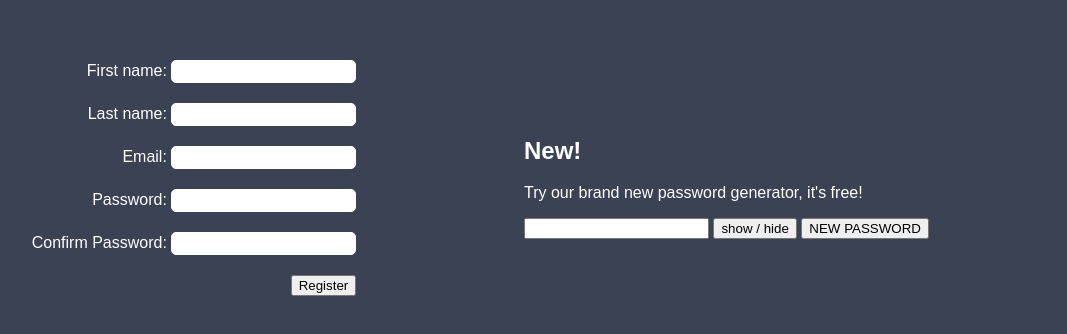
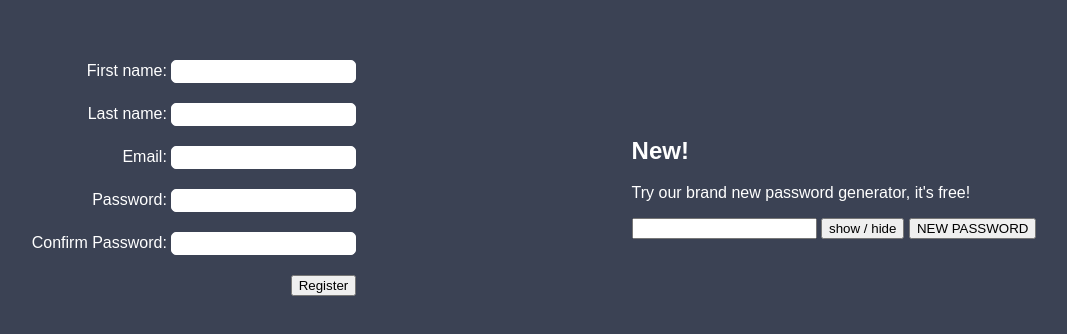
Before and after one commit to Jafeth44/form-vite, a website built with Vite: page index.html in a window 1280 px wide. Shown: the part 222-556 px from the top of the page, without its empty margins (126-1193 px from the left). Built offline with nearby package versions, Linux system fonts and the light colour scheme; some packages are replaced by stand-ins of ours.

Commit message:
real final commit

```diff
--- a/js/main.js
+++ b/js/main.js
@@ -24,11 +24,13 @@ document.querySelector('#app').innerHTML = /*html*/`
   </form>
 `
 document.querySelector('#password-box').innerHTML = /*html*/`
-  <h2>New!</h2>
-  <p>Try our brand new password generator, it's free!</p>
-  <input type="password" id="generated-password" readonly>
-  <button id="btn-show">show / hide</button>
-  <button id="btn-generator">NEW PASSWORD</button>
+  <div>
+    <h2>New!</h2>
+    <p>Try our brand new password generator, it's free!</p>
+    <input type="password" id="generated-password" readonly>
+    <button id="btn-show">show / hide</button>
+    <button id="btn-generator">NEW PASSWORD</button>
+  </div>
 `
 
 inputValidation(document.querySelector("#firstName"), "name");
--- a/sass/style.scss
+++ b/sass/style.scss
@@ -11,7 +11,8 @@ body {
 }
 
 #app,
-#form {
+#form,
+#password-box {
   display: flex;
   flex-direction: column;
   justify-content: center;
@@ -19,9 +20,10 @@ body {
 }
 
 #app,#password-box {
-  padding: 10px;
+  height: 100vh;
   width: 50%;
 }
+
 
 #form {
   align-items: flex-end;
```
Also changed, not shown: styles/style.css, 1 other file.
